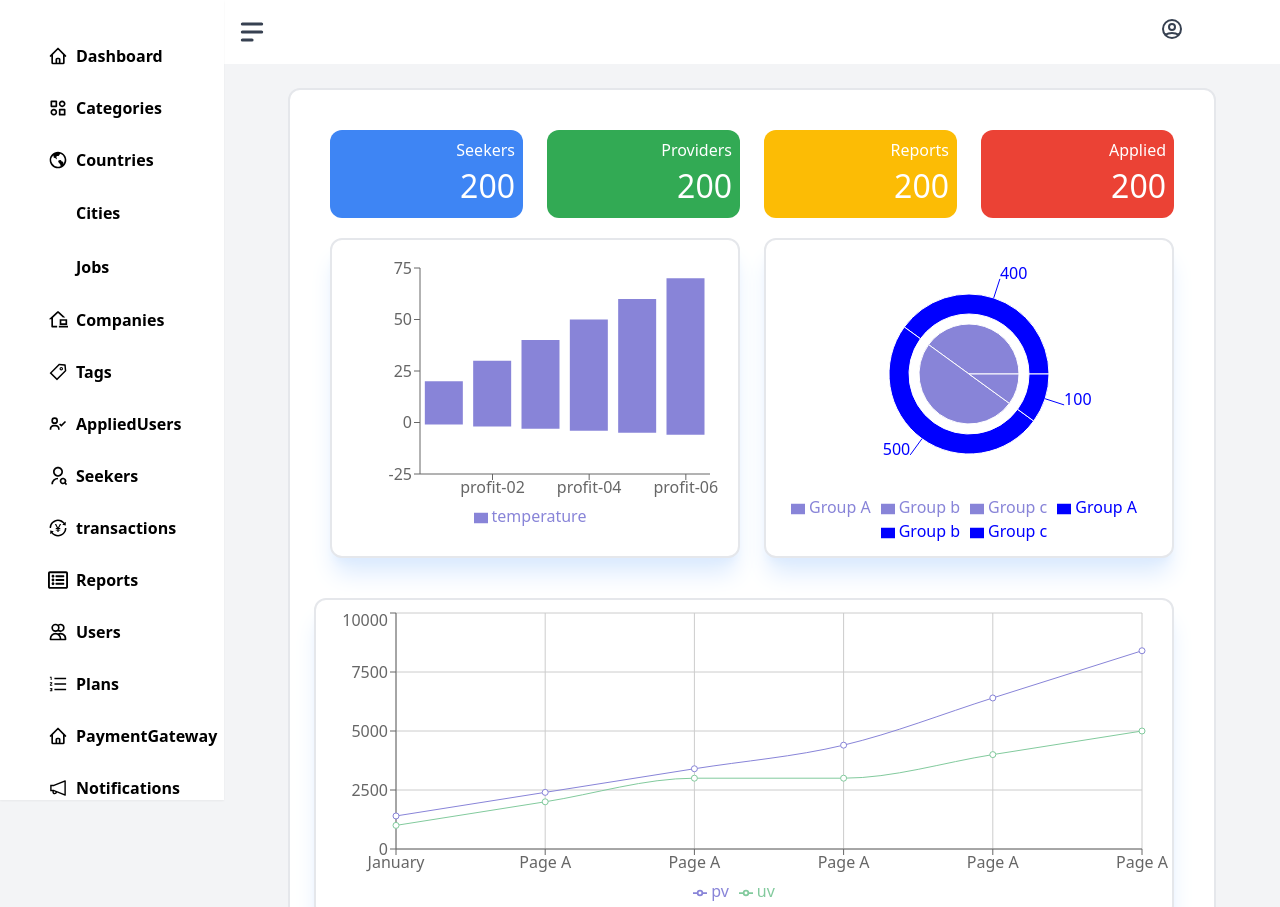
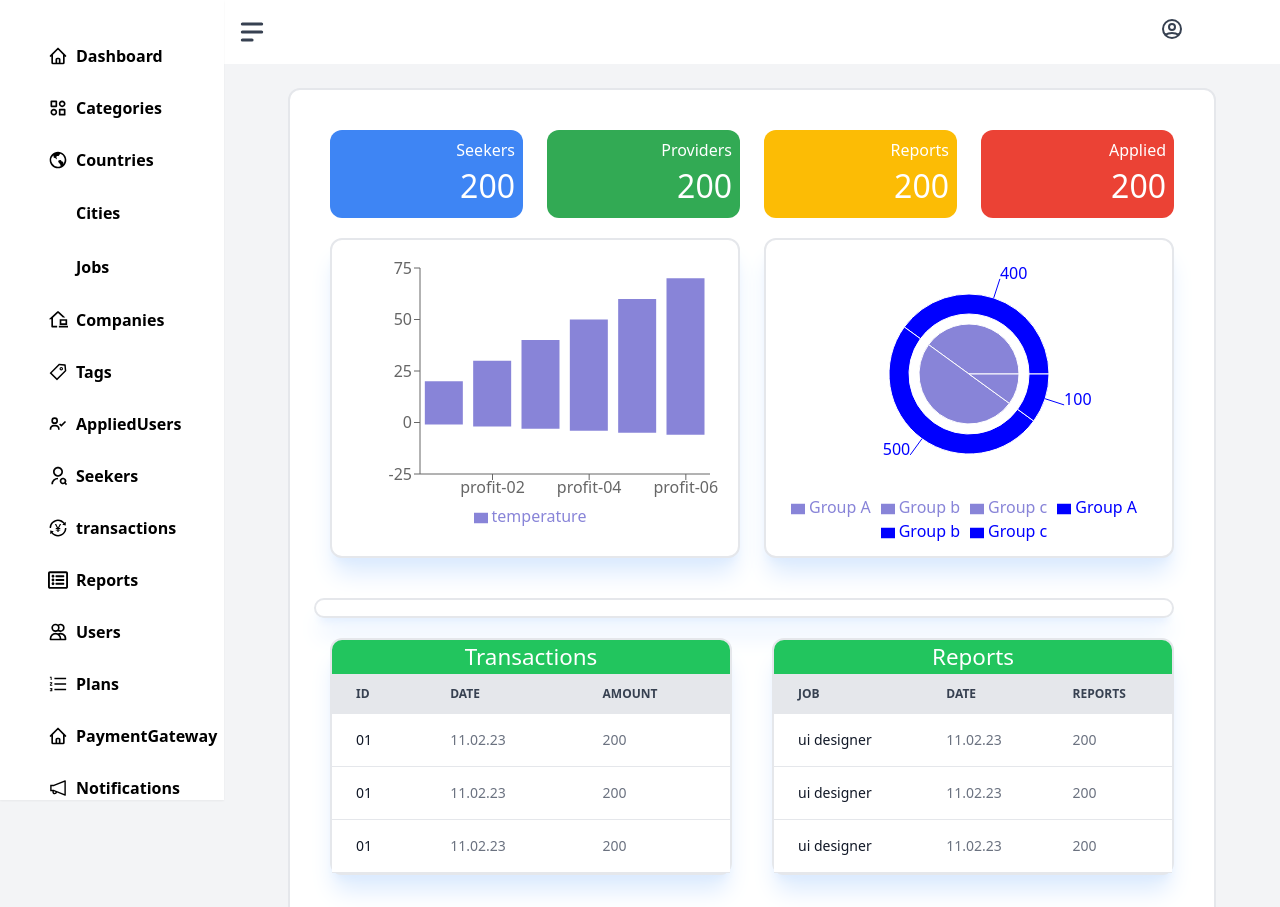
Before and after one commit to DevelonsDevelopers/JobsAdmin, a React (Create React App) app: page / in a window 1280 px wide. Shown: the top 907 px of the page. Built offline with nearby package versions, Linux system fonts and the light colour scheme; some icons are missing.

Commit message:
tables update

```diff
--- a/src/dashboard/Page.jsx
+++ b/src/dashboard/Page.jsx
@@ -1,6 +1,6 @@
 import React from 'react'
 import PortalLayout from '../portalLayout/PortalLayout'
-import { BarChart, Bar, Tooltip, XAxis, YAxis, PieChart, Pie, LineChart, CartesianGrid, Legend, Line, ResponsiveContainer } from 'recharts';
+import { BarChart, Bar, Tooltip, XAxis, YAxis, PieChart, Pie, LineChart, CartesianGrid, Legend, Line, ResponsiveContainer,AreaChart,ReferenceLine,Area } from 'recharts';
 
 const card = [
   { name: "Seekers", amount: "200", style: "bg-[#3E85F4] rounded-xl text-white py-2 " },
@@ -25,19 +25,19 @@ const data01 = [
   { "name": "Group c", "value": 100 },
 
 ]
-const data02 = [
-  { "name": "Group A", "value": 2400 },
-  { "name": "Group A", "value": 2400 },
-  { "name": "Group A", "value": 2400 },
-  { "name": "Group A", "value": 2400 },
-]
+
 const data03 = [
-  { "month": "January", "uv": 1000, "pv": 1400, "amt": 2400 },
-  { "month": "Page A", "uv": 2000, "pv": 2400, "amt": 2400 },
-  { "month": "Page A", "uv": 3000, "pv": 3400, "amt": 2400 },
-  { "month": "Page A", "uv": 3000, "pv": 4400, "amt": 2400 },
-  { "month": "Page A", "uv": 4000, "pv": 6400, "amt": 2400 },
-  { "month": "Page A", "uv": 5000, "pv": 8400, "amt": 2400 },
+  {
+    "name": "Page A",
+    "uv": 4000,
+    "pv": 2400,
+    "amt": 2400
+  },
+  { "name": "Page A", "uv": 2000, "pv": 2400, "amt": 2400 },
+  { "name": "Page A", "uv": 3000, "pv": 3400, "amt": 2400 },
+  { "name": "Page A", "uv": 3000, "pv": 4400, "amt": 2400 },
+  { "name": "Page A", "uv": 4000, "pv": 6400, "amt": 2400 },
+  { "name": "Page A", "uv": 5000, "pv": 8400, "amt": 2400 },
 ]
 const form01 =[
 {id:'01',date:'11.02.23',amount:'200'},
@@ -100,23 +100,25 @@ const Dashboard = () => {
         </div>
         <center>
           <div className='mt-10 ml-[-1rem] py-2  bg-white border-2  rounded-xl shadow-xl shadow-blue-100 '>
-            <ResponsiveContainer width="100%" height={300}>
-              <LineChart width={630} height={250} data={data03}
-                margin={{ top: 5, right: 30, left: 20, bottom: 5 }} >
-                <CartesianGrid strokeDasharray="0 0" />
-                <XAxis dataKey="month" />
-                <YAxis />
-                <Tooltip />
-                <Legend />
-                <Line type="monotone" dataKey="pv" stroke="#8884d8" />
-                <Line type="monotone" dataKey="uv" stroke="#82ca9d" />
-              </LineChart>
-            </ResponsiveContainer>
+          <ResponsiveContainer width='100%' height="80%">
+    <AreaChart data={data03}
+      margin={{ top: 20, right: 30, left: 0, bottom: 0 }}>
+      <XAxis dataKey="name" />
+      <YAxis />
+      <CartesianGrid strokeDasharray="0 0" />
+      <Tooltip />
+      <ReferenceLine x="Page C" stroke="green" label="Min PAGE" />
+      {/* <ReferenceLine y={4000} label="Max" stroke="red" strokeDasharray="0 0" /> */}
+      <Area type="monotone" dataKey="uv" stroke="#8884d8" fill="#8884d8" />
+      <Legend />
+    </AreaChart>
+  </ResponsiveContainer>
           </div>
         </center>
         <div className='grid grid-cols-2 max-md:grid-cols-1 gap-10'>
-          <div className=" border-2 shadow-xl shadow-blue-100 mt-5 ">
-           <h1 className='text-center bg-green-500 text-white font-[500] text-[1.4rem]'>Transactions</h1>
+
+          <div className=" border-2 shadow-xl bg-green-500 rounded-xl shadow-blue-100 mt-5 ">
+           <h1 className='text-center  text-white font-[500] text-[1.4rem]'>Transactions</h1>
             <table className="w-[100%] text-sm text-left text-gray-500 dark:text-gray-400">
               <thead className="text-xs text-gray-700 uppercase bg-gray-200 dark:bg-gray-700 dark:text-gray-400">
                 <tr>
@@ -151,8 +153,8 @@ const Dashboard = () => {
             </table>
           </div>
 
-          <div className=" border-2 shadow-xl shadow-blue-100 mt-5 ">
-           <h1 className='text-center bg-green-500 text-white font-[500] text-[1.4rem]'>Reports</h1>
+          <div className=" border-2 shadow-xl bg-green-500 rounded-xl shadow-blue-100 mt-5 ">
+           <h1 className='text-center  text-white font-[500] text-[1.4rem]'>Reports</h1>
             <table className="w-[100%] text-sm text-left text-gray-500 dark:text-gray-400">
               <thead className="text-xs text-gray-700 uppercase bg-gray-200 dark:bg-gray-700 dark:text-gray-400">
                 <tr>
@@ -190,8 +192,8 @@ const Dashboard = () => {
         </div>
 
 
-        <div className=" border-2 shadow-xl shadow-blue-100 mt-10 ">
-           <h1 className='text-center bg-green-500 text-white font-[500] text-[1.4rem]'>Applied</h1>
+        <div className=" border-2 shadow-xl  bg-green-500 rounded-xl shadow-blue-100 mt-10 ">
+           <h1 className='text-center text-white font-[500] text-[1.4rem]'>Applied</h1>
             <table className="w-[100%] text-sm text-left text-gray-500 dark:text-gray-400">
               <thead className="text-xs text-gray-700 uppercase bg-gray-200 dark:bg-gray-700 dark:text-gray-400">
                 <tr>
```
